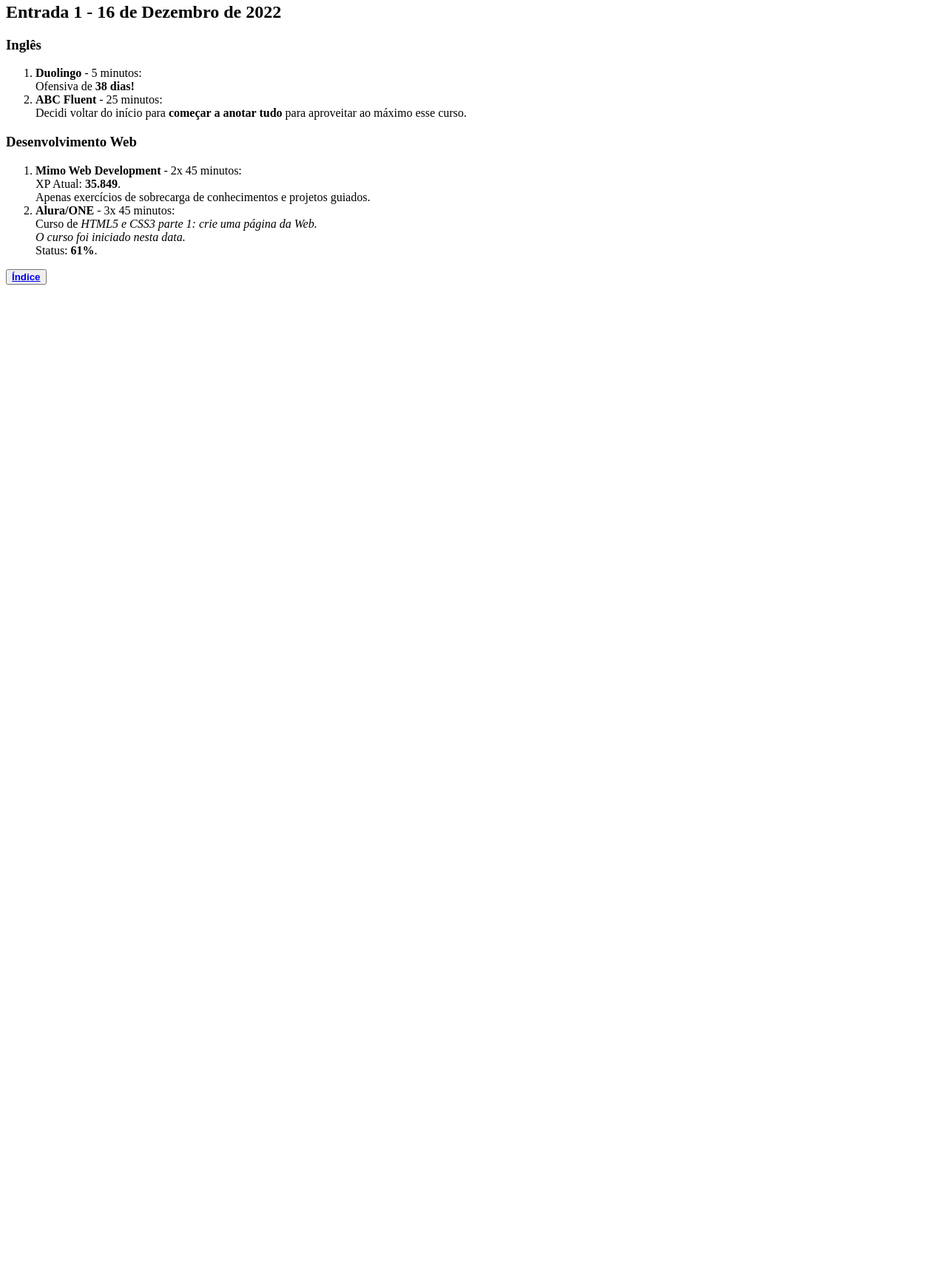
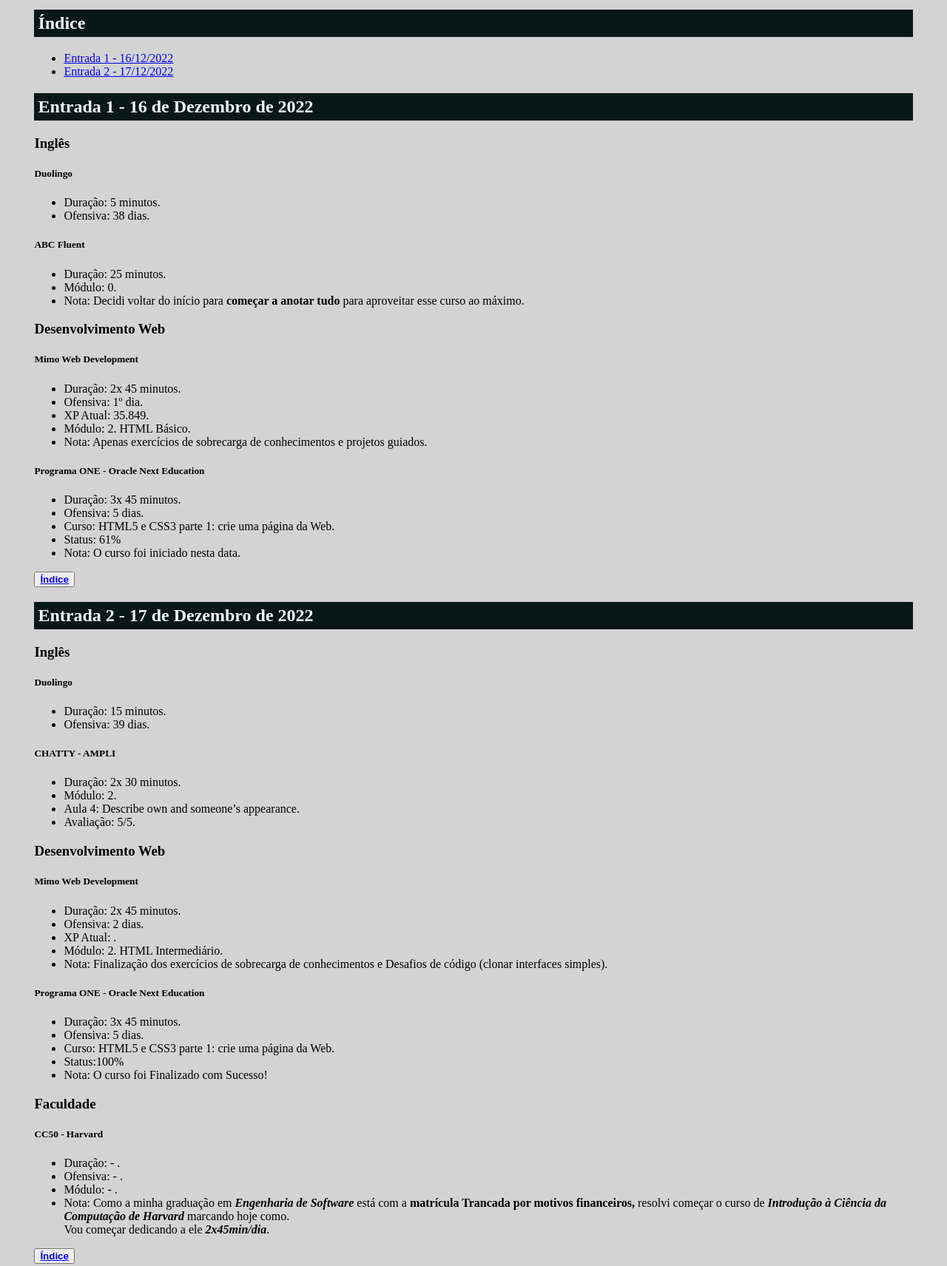
Before and after one commit to AdiulesonArlen/Diario_de_Estudos, a plain HTML site: page index.html in a window 1280 px wide. Shown: the part 162-1874 px from the top of the page at 74% size. Before the commit the page ends 800 px from the top, so only its background shows below. Drawn offline with Linux system fonts and the light colour scheme.

Commit message:
entrada 2 17.12.2022

```diff
--- a/index.html
+++ b/index.html
@@ -11,35 +11,125 @@
 
   <body>
     <h1>Diário de Estudos Adíuleson</h1>
+    <h2>#100DiasPorUmaVida!</h2>
     <div id="index">
       <h2>Índice</h2>
       <ul>
         <li><a href="#16Dez2022">Entrada 1 - 16/12/2022</a></li>
+        <li><a href="#17Dez2022">Entrada 2 - 17/12/2022</a></li>
       </ul>
     </div>
 
     <div id="16Dez2022">
       <h2>Entrada 1 - 16 de Dezembro de 2022</h2>
 
-      <h3>Inglês</h3>
-      <ol>
-        <li><strong>Duolingo</strong> - 5 minutos: <br>
-          Ofensiva de <strong>38 dias!</strong></li>
-        <li><strong>ABC Fluent</strong> - 25 minutos: <br>
-          Decidi voltar do início para <strong>começar a anotar tudo</strong> para aproveitar ao máximo esse curso.</li>
-      </ol>
+      <div>
+        <h3>Inglês</h3>
 
-      <h3>Desenvolvimento Web</h3>
-      <ol>
-        <li><strong>Mimo Web Development</strong> - 2x 45 minutos: <br> XP Atual: <strong>35.849</strong>.<br>
-          Apenas exercícios de sobrecarga de conhecimentos e projetos guiados.</li>
-        <li><strong>Alura/ONE</strong> - 3x 45 minutos: <br>
-          Curso de <em>HTML5 e CSS3 parte 1: crie uma página da Web.</em><br><em>O curso foi iniciado nesta data.</em>
-          <br>Status: <strong>61%</strong>. </li>
-      </ol>
+        <h5>Duolingo</h5>
+        <ul>
+          <li>Duração: 5 minutos.</li>
+          <li>Ofensiva: 38 dias.</li>
+        </ul>
+
+        <h5>ABC Fluent</h5>
+
+        <ul>
+          <li>Duração: 25 minutos.</li>
+          <li>Módulo: 0. </li>
+          <li>Nota: Decidi voltar do início para <strong>começar a anotar tudo</strong> para aproveitar esse curso
+            ao máximo.
+          </li>
+        </ul>
+      </div>
+
+      <div>
+        <h3>Desenvolvimento Web</h3>
+
+        <h5>Mimo Web Development</h5>
+        <ul>
+          <li>Duração: 2x 45 minutos.</li>
+          <li>Ofensiva: 1º dia.</li>
+          <li>XP Atual: 35.849.</li>
+          <li>Módulo: 2. HTML Básico.</li>
+          <li>Nota: Apenas exercícios de sobrecarga de conhecimentos e projetos guiados.</li>
+        </ul>
+
+        <h5>Programa ONE - Oracle Next Education</h5>
+        <ul>
+          <li>Duração: 3x 45 minutos.</li>
+          <li>Ofensiva: 5 dias.</li>
+          <li>Curso: HTML5 e CSS3 parte 1: crie uma página da Web.</li>
+          <li>Status: 61%</li>
+          <li>Nota: O curso foi iniciado nesta data.</li>
+        </ul>
+
+      </div>
 
       <button><a href="#index"><b>Índice</b></a></button>
     </div>
+
+    <div id="17Dez2022">
+      <h2>Entrada 2 - 17 de Dezembro de 2022</h2>
+
+      <div>
+        <h3>Inglês</h3>
+
+        <h5>Duolingo</h5>
+        <ul>
+          <li>Duração: 15 minutos.</li>
+          <li>Ofensiva: 39 dias.</li>
+        </ul>
+
+        <h5>CHATTY - AMPLI</h5>
+
+        <ul>
+          <li>Duração: 2x 30 minutos.</li>
+          <li>Módulo: 2. </li>
+          <li>Aula 4: Describe own and someone’s appearance.</li>
+          <li>Avaliação: 5/5.</li>
+        </ul>
+      </div>
+
+      <div>
+        <h3>Desenvolvimento Web</h3>
+
+        <h5>Mimo Web Development</h5>
+        <ul>
+          <li>Duração: 2x 45 minutos.</li>
+          <li>Ofensiva: 2 dias.</li>
+          <li>XP Atual: .</li>
+          <li>Módulo: 2. HTML Intermediário.</li>
+          <li>Nota: Finalização dos exercícios de sobrecarga de conhecimentos e Desafios de código (clonar interfaces simples).</li>
+        </ul>
+
+        <h5>Programa ONE - Oracle Next Education</h5>
+        <ul>
+          <li>Duração: 3x 45 minutos.</li>
+          <li>Ofensiva: 5 dias.</li>
+          <li>Curso: HTML5 e CSS3 parte 1: crie uma página da Web.</li>
+          <li>Status:100%</li>
+          <li>Nota: O curso foi Finalizado com Sucesso!</li>
+        </ul>
+
+      </div>
+
+      <div>
+        <h3>Faculdade</h3>
+
+        <h5>CC50 - Harvard</h5>
+        <ul>
+          <li>Duração: - .</li>
+          <li>Ofensiva: - .</li>
+          <li>Módulo: - .</li>
+          <li>Nota: Como a minha graduação em <strong><em>Engenharia de Software</em></strong> está com a <strong> matrícula
+            Trancada por motivos financeiros,</strong> resolvi começar o curso de <em><strong>Introdução à Ciência da Computação de Harvard</strong></em> marcando hoje como. <br>Vou começar dedicando a ele <strong><em>2x45min/dia</em></strong>.</li>
+
+        </ul>
+      </div>
+
+
+    </div><button><a href="#index"><b>Índice</b></a></button>
   </body>
 
 </html>
--- a/style.css
+++ b/style.css
@@ -1,3 +1,10 @@
 html{
   font-family: 'JetBrains mono';
+  background-color: lightgray;
+  margin: 3%;
 }
+h2{
+  background-color: rgb(9, 24, 23);
+  padding: 5px;
+  color: aliceblue;
+}
```
